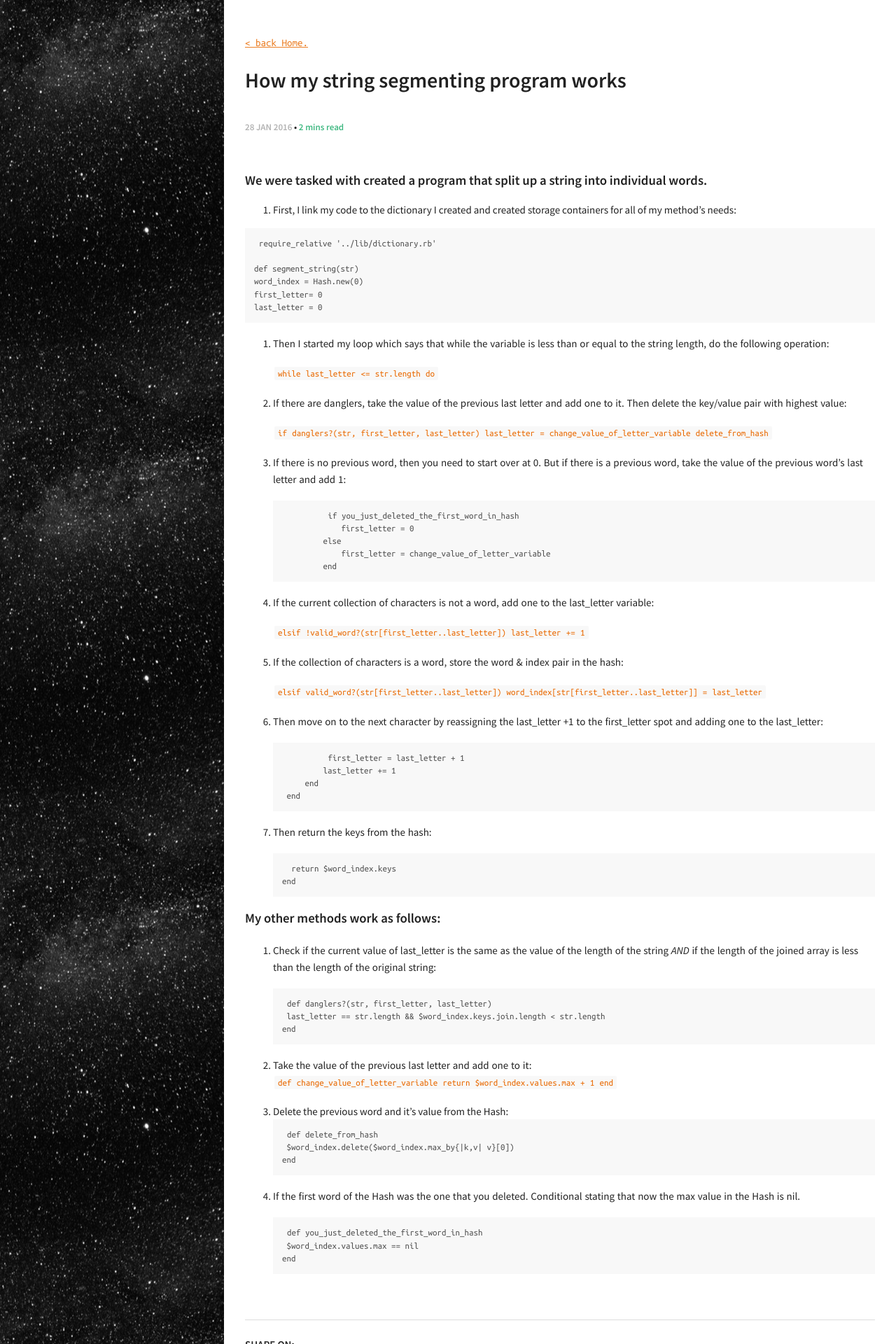
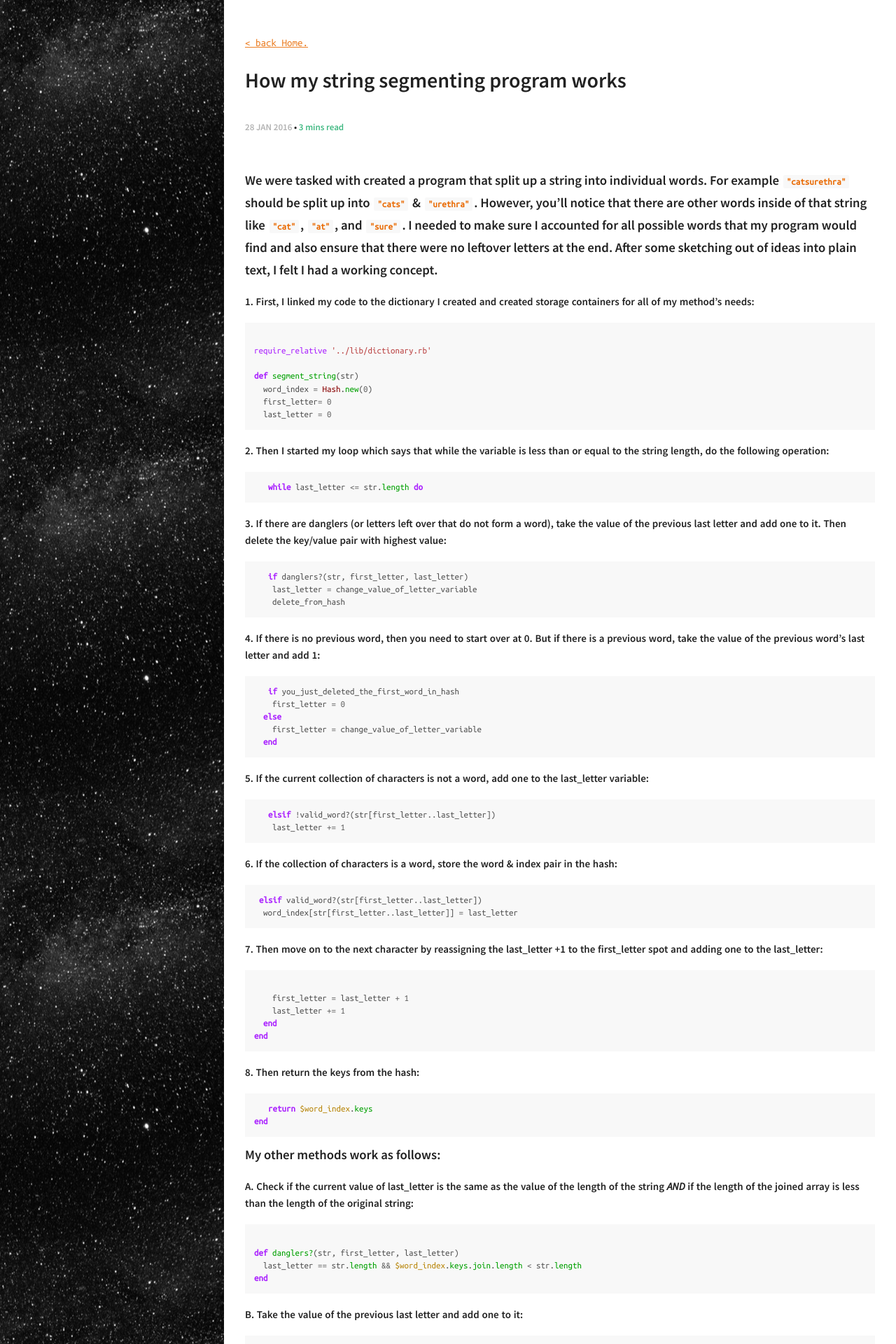
Before and after one commit to sumeetjain/your-github-username.github.io, a Jekyll site: the page built from _posts/2016-01-28-how-my-string-segmenter-works.md, in a window 1280 px wide. Shown: the top 1920 px of the page at 70% size. Built offline with Jekyll 4.4.1, drawn with Linux system fonts in a browser that asks for light colours; Markdown is read by kramdown in place of the engine named in the settings; some of the changed text lies outside the part shown.

Commit message:
working theme

````diff
--- a/_config.yml
+++ b/_config.yml
@@ -13,7 +13,7 @@ url:         #
 ####################################
 #
 timezone:          Europe/Paris
-markdown:          kramdown
+markdown:          redcarpet
 highlighter:       pygments
 excerpt_separator: <!--more-->
 permalink:         /articles/:year-:month/:title
--- a/_posts/2016-01-28-how-my-string-segmenter-works.md
+++ b/_posts/2016-01-28-how-my-string-segmenter-works.md
@@ -8,95 +8,110 @@ date: 2016-01-28
 comments: false
 ---
 
-#### We were tasked with created a program that split up a string into individual words.
+#### We were tasked with created a program that split up a string into individual words. For example `"catsurethra"` should be split up into `"cats"` & `"urethra"`. However, you'll notice that there are other words inside of that string like `"cat"`, `"at"`, and `"sure"`. I needed to make sure I accounted for all possible words that my program would find and also ensure that there were no leftover letters at the end. After some sketching out of ideas into plain text, I felt I had a working concept.
 
-1. First, I link my code to the dictionary I created and created storage containers for all of my method's needs:
+**1. First, I linked my code to the dictionary I created and created storage containers for all of my method's needs:**
 
-```
+```ruby
+
 require_relative '../lib/dictionary.rb'
 
 def segment_string(str)
-word_index = Hash.new(0)
-first_letter= 0
-last_letter = 0
+  word_index = Hash.new(0)
+  first_letter= 0
+  last_letter = 0
 ```
 
-2. Then I started my loop which says that while the variable is less than or equal to the string length, do the following operation:
+**2. Then I started my loop which says that while the variable is less than or equal to the string length, do the following operation:**
 
-   `while last_letter <= str.length do`
-
-3. If there are danglers, take the value of the previous last letter and add one to it. Then delete the key/value pair with highest value:
-
-   ```if danglers?(str, first_letter, last_letter)
-			last_letter = change_value_of_letter_variable
-			delete_from_hash```
-
-4. If there is no previous word, then you need to start over at 0. But if there is a previous word, take the value of the previous word's last letter and add 1:
-
-   ```
-			if you_just_deleted_the_first_word_in_hash
-				first_letter = 0
-			else
-				first_letter = change_value_of_letter_variable
-			end
+```ruby
+  while last_letter <= str.length do
 ```
 
-5. If the current collection of characters is not a word, add one to the last_letter variable:
+**3. If there are danglers (or letters left over that do not form a word), take the value of the previous last letter and add one to it. Then delete the key/value pair with highest value:**
 
-   ``` elsif !valid_word?(str[first_letter..last_letter])
-			last_letter += 1```
-
-6. If the collection of characters is a word, store the word & index pair in the hash:
-
-   ```
-		elsif valid_word?(str[first_letter..last_letter])
-			word_index[str[first_letter..last_letter]] = last_letter
-			```
-
-7. Then move on to the next character by reassigning the last_letter +1 to the first_letter spot and adding one to the last_letter:
-
-   ```
-			first_letter = last_letter + 1
-			last_letter += 1
-		end
-	end
+```ruby
+  if danglers?(str, first_letter, last_letter)
+    last_letter = change_value_of_letter_variable
+    delete_from_hash
 ```
 
-8. Then return the keys from the hash:
+**4. If there is no previous word, then you need to start over at 0. But if there is a previous word, take the value of the previous word's last letter and add 1:**
 
-   ```
-	return $word_index.keys
+```ruby
+  if you_just_deleted_the_first_word_in_hash
+    first_letter = 0
+  else
+    first_letter = change_value_of_letter_variable
+  end
+```
+
+**5. If the current collection of characters is not a word, add one to the last_letter variable:**
+
+```ruby
+  elsif !valid_word?(str[first_letter..last_letter])
+    last_letter += 1
+```
+
+**6. If the collection of characters is a word, store the word & index pair in the hash:**
+
+```ruby
+elsif valid_word?(str[first_letter..last_letter])
+  word_index[str[first_letter..last_letter]] = last_letter
+```
+
+**7. Then move on to the next character by reassigning the last_letter +1 to the first_letter spot and adding one to the last_letter:**
+
+```ruby
+
+    first_letter = last_letter + 1
+    last_letter += 1
+  end
+end
+```
+
+**8. Then return the keys from the hash:**
+
+```ruby
+  return $word_index.keys
 end
 ```
 
 #### My other methods work as follows:
 
 
-1. Check if the current value of last_letter is the same as the value of the length of the string _AND_ if the length of the joined array is less than the length of the original string:
+**A. Check if the current value of last_letter is the same as the value of the length of the string _AND_ if the length of the joined array is less than the length of the original string:**
 
-   ```
+```ruby
+
 def danglers?(str, first_letter, last_letter)
-	last_letter == str.length && $word_index.keys.join.length < str.length
+  last_letter == str.length && $word_index.keys.join.length < str.length
 end
 ```
 
-2.  Take the value of the previous last letter and add one to it:
-   ```
-	def change_value_of_letter_variable
-		return $word_index.values.max + 1
-	end```
+**B.  Take the value of the previous last letter and add one to it:**
 
-3. Delete the previous word and it's value from the Hash:
-   ```
-def delete_from_hash
-	$word_index.delete($word_index.max_by{|k,v| v}[0])
+```ruby
+
+def change_value_of_letter_variable
+  return $word_index.values.max + 1
 end
 ```
 
-4. If the first word of the Hash was the one that you deleted. Conditional stating that now the max value in the Hash is nil.
+**C. Delete the previous word and it's value from the Hash:**
 
-   ```
-def you_just_deleted_the_first_word_in_hash
-	$word_index.values.max == nil
+```ruby
+
+def delete_from_hash
+  $word_index.delete($word_index.max_by{|k,v| v}[0])
 end
 ```
+
+**D. If the first word of the Hash was the one that you deleted. Conditional stating that now the max value in the Hash is nil.**
+
+```ruby
+
+def you_just_deleted_the_first_word_in_hash
+  $word_index.values.max == nil
+end
+```
````
Also changed, not shown: _posts/2016-02-18-how-to-hack-your-learning.md (+1 -1 lines).
